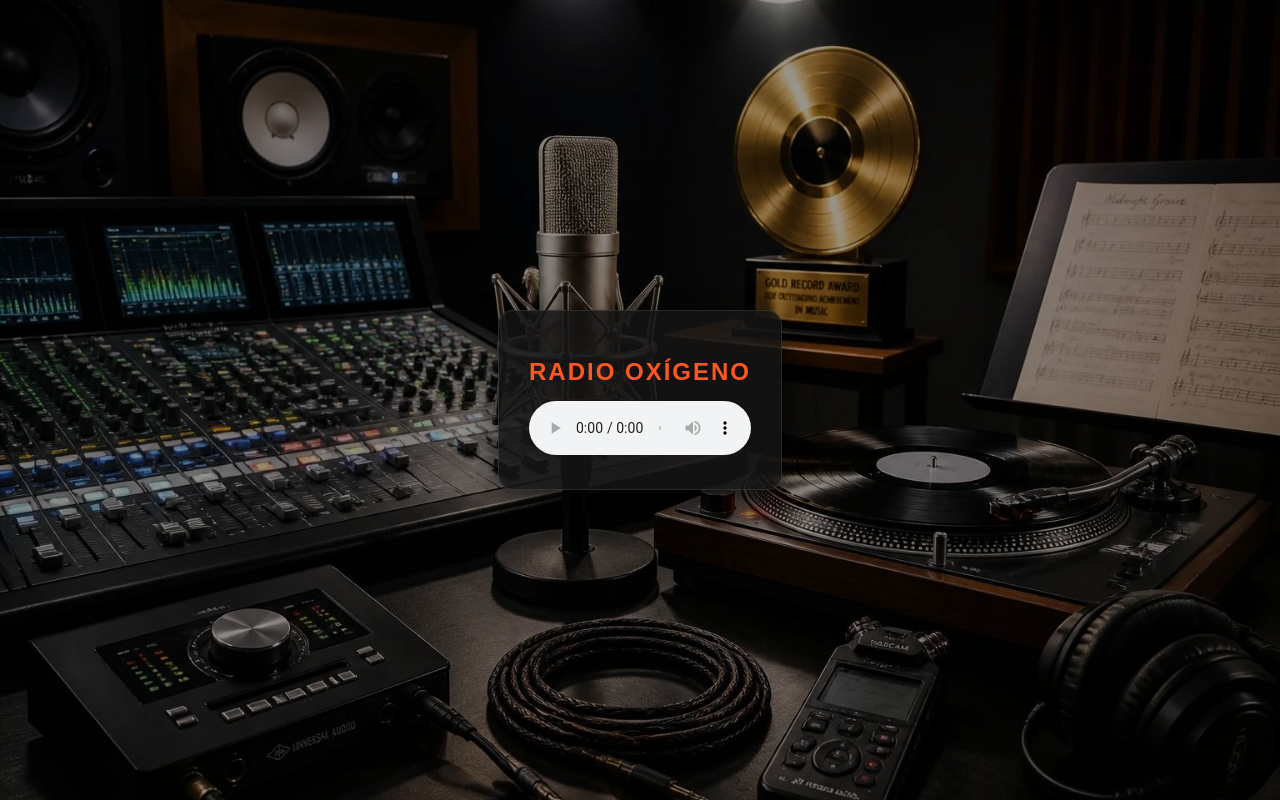
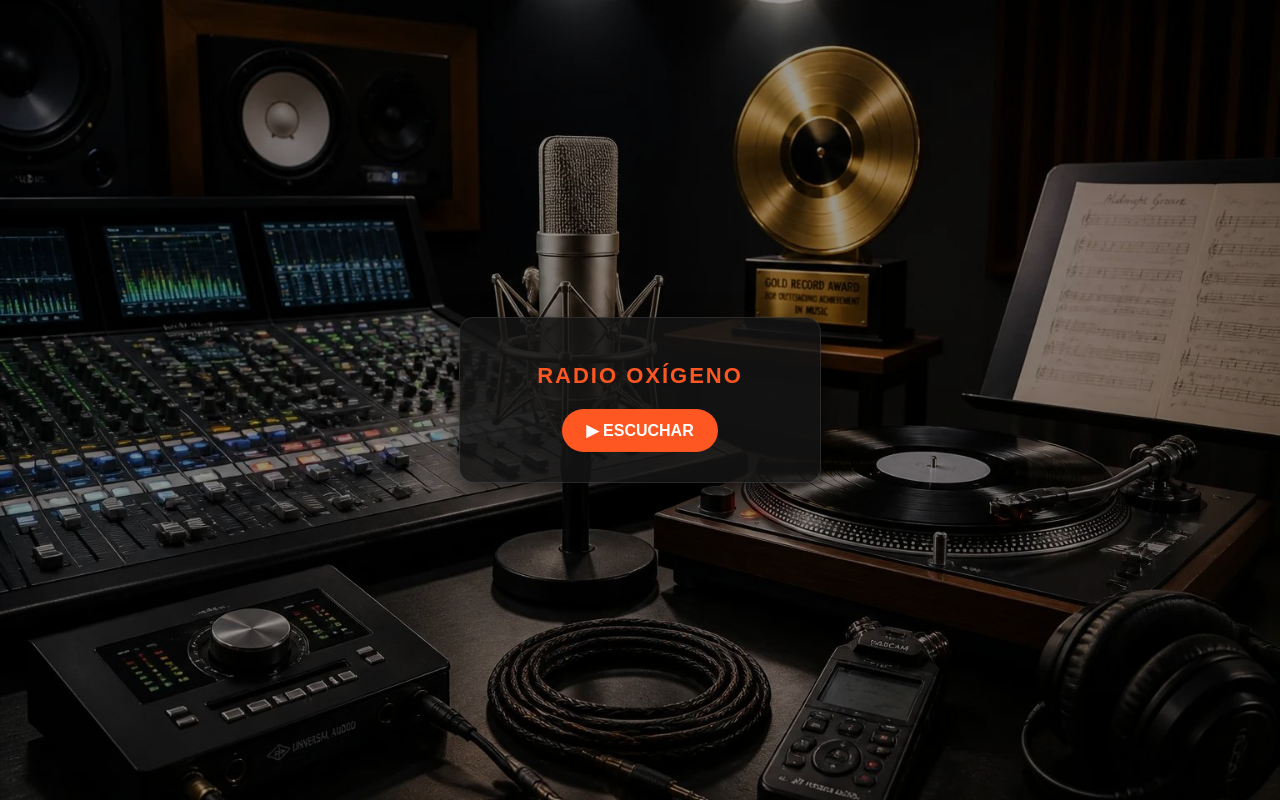
Before and after one commit to germann065-design/radioxigeno, a plain HTML site: page index.html in a window 1280 px wide. Drawn offline with Linux system fonts and the light colour scheme.

Commit message:
Update index.html

```diff
--- a/index.html
+++ b/index.html
@@ -45,16 +45,28 @@
             box-shadow: 0 10px 30px rgba(0,0,0,0.7);
             text-align: center;
             border: 1px solid rgba(255,255,255,0.1);
+            width: 300px;
         }
         h1 {
             color: #ff5722;
-            margin-bottom: 15px;
-            font-size: 24px;
+            margin-bottom: 20px;
+            font-size: 22px;
             letter-spacing: 2px;
         }
-        audio {
-            width: 100%;
-            outline: none;
+        .player-btn {
+            background-color: #ff5722;
+            color: white;
+            border: none;
+            padding: 12px 24px;
+            font-size: 16px;
+            font-weight: bold;
+            border-radius: 25px;
+            cursor: pointer;
+            transition: background 0.2s;
+            box-align: center;
+        }
+        .player-btn:hover {
+            background-color: #e64a19;
         }
     </style>
 </head>
@@ -63,12 +75,23 @@
     <div class="overlay"></div>
     <div class="player-box">
         <h1>RADIO OXÍGENO</h1>
-        <audio controls autoplay>
-            <source src="https://stream12.hnetwork.net:8002/stream" type="audio/mpeg">
-            Tu navegador no soporta el reproductor de audio.
-        </audio>
+        <button id="btnReproducir" class="player-btn" onclick="toggleRadio()">▶ ESCUCHAR</button>
+        <audio id="audioStream" src="https://stream12.hnetwork.net:8002/stream" preload="none"></audio>
     </div>
     <script>
+        const audio = document.getElementById('audioStream');
+        const btn = document.getElementById('btnReproducir');
+
+        function toggleRadio() {
+            if (audio.paused) {
+                audio.play();
+                btn.innerText = "⏸ PAUSAR";
+            } else {
+                audio.pause();
+                btn.innerText = "▶ ESCUCHAR";
+            }
+        }
+
         const imagenes = ['foto 1.jpg', 'foto 2.jpg', 'foto 3.jpg', 'foto 4.jpg'];
         let index = 0;
         const capaFondo = document.getElementById('fondo-radio');
```
